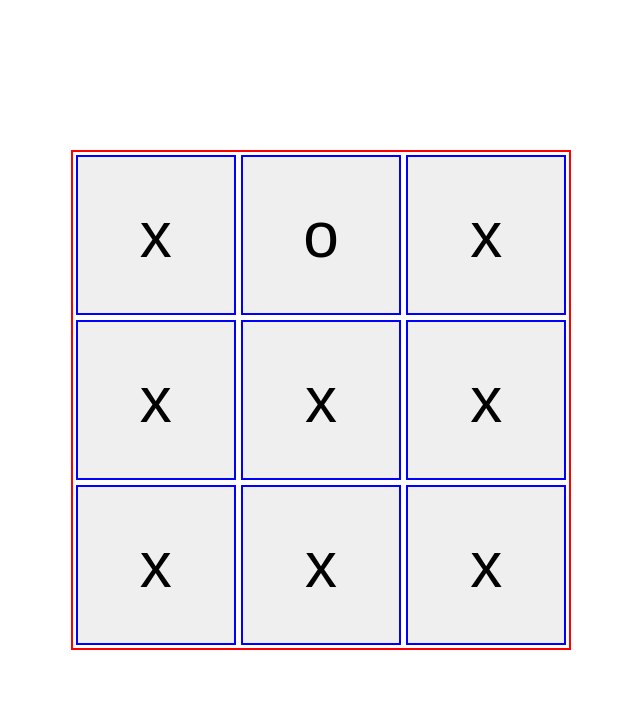
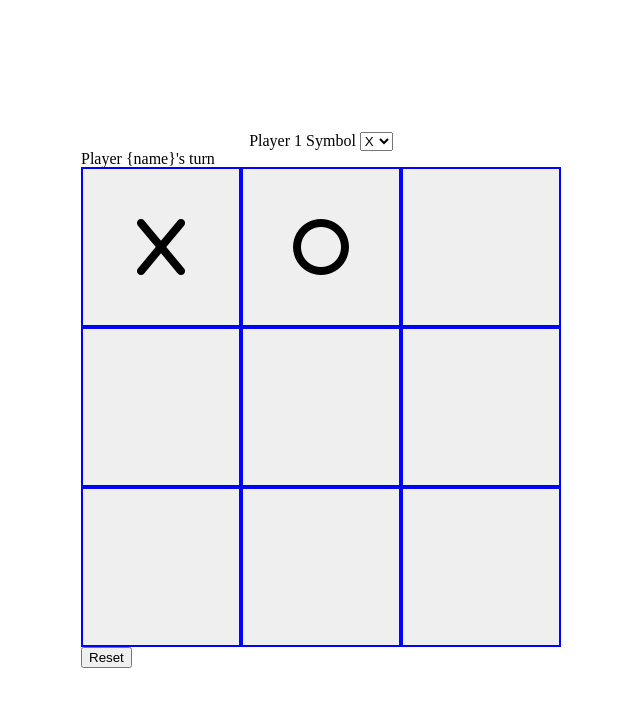
Before and after one commit to MachkrXXIV/tic-tac-toe-js, a plain HTML site: page index.html in a window 1280 px wide. Shown: the whole page, without its empty margins (319-959 px from the left). Drawn offline with Linux system fonts and the light colour scheme.

Commit message:
wip game html elements

```diff
--- a/app.js
+++ b/app.js
@@ -3,6 +3,7 @@ const gameBoard = (() => {
 
   const getBoardSpot = (index) => {
     _board[index - 1];
+    console.log(this);
   };
 
   const setBoardSpot = (index, player) => {
@@ -12,6 +13,12 @@ const gameBoard = (() => {
   const clear = () => {
     _board = [];
   };
+
+  return {
+    getBoardSpot,
+    setBoardSpot,
+    clear,
+  };
 })();
 
 const playerFactory = (marker) => {
--- a/index.html
+++ b/index.html
@@ -5,20 +5,37 @@
     <meta http-equiv="X-UA-Compatible" content="IE=edge" />
     <meta name="viewport" content="width=device-width, initial-scale=1.0" />
     <title>Tic Tac Toe</title>
+    <script
+      src="https://kit.fontawesome.com/14c0a8ae56.js"
+      crossorigin="anonymous"
+    ></script>
     <link rel="stylesheet" href="/styles/reset.css" />
     <link rel="stylesheet" href="/styles/style.css" />
   </head>
   <body>
-    <main class="board">
-      <button class="board-item" data-x="1">x</button>
-      <button class="board-item" data-x="2">o</button>
-      <button class="board-item" data-x="3">x</button>
-      <button class="board-item" data-x="4">x</button>
-      <button class="board-item" data-x="5">x</button>
-      <button class="board-item" data-x="6">x</button>
-      <button class="board-item" data-x="7">x</button>
-      <button class="board-item" data-x="8">x</button>
-      <button class="board-item" data-x="9">x</button>
+    <div class="settings">
+      <label for="sign">Player 1 Symbol</label>
+      <select name="sign" id="sign">
+        <option value="X">X</option>
+        <option value="O">O</option>
+      </select>
+    </div>
+    <main class="game">
+      <div class="turn-header">Player {name}'s turn</div>
+      <div class="board">
+        <button class="board-cell fa-solid fa-x" data-x="0"></button>
+        <button class="board-cell fa-solid fa-o" data-x="1"></button>
+        <button class="board-cell fa-solid" data-x="2"></button>
+        <button class="board-cell fa-solid" data-x="3"></button>
+        <button class="board-cell fa-solid" data-x="4"></button>
+        <button class="board-cell fa-solid" data-x="5"></button>
+        <button class="board-cell fa-solid" data-x="6"></button>
+        <button class="board-cell fa-solid" data-x="7"></button>
+        <button class="board-cell fa-solid" data-x="8"></button>
+      </div>
+      <div class="winner-display hidden">display game result</div>
+      <button class="reset">Reset</button>
     </main>
   </body>
+  <script src="app.js"></script>
 </html>
--- a/styles/style.scss
+++ b/styles/style.scss
@@ -9,23 +9,23 @@
 }
 
 body {
+  height: 100vh;
   display: flex;
-  height: 100vh;
+  flex-flow: column;
   flex: 1;
   justify-content: center;
   align-items: center;
 
   .board {
-    height: 500px;
-    width: 500px;
+    height: fit-content;
+    width: fit-content;
 
     display: grid;
     justify-items: center;
     align-items: center;
     grid-template: repeat(3, 1fr) / repeat(3, 1fr);
-    border: 2px solid red;
 
-    .board-item {
+    .board-cell {
       height: 10rem;
       width: 10rem;
       font-size: 4rem;
@@ -34,3 +34,7 @@ body {
     }
   }
 }
+
+.hidden {
+  display: none;
+}
```
Also changed, not shown: styles/style.css, 1 other file.
